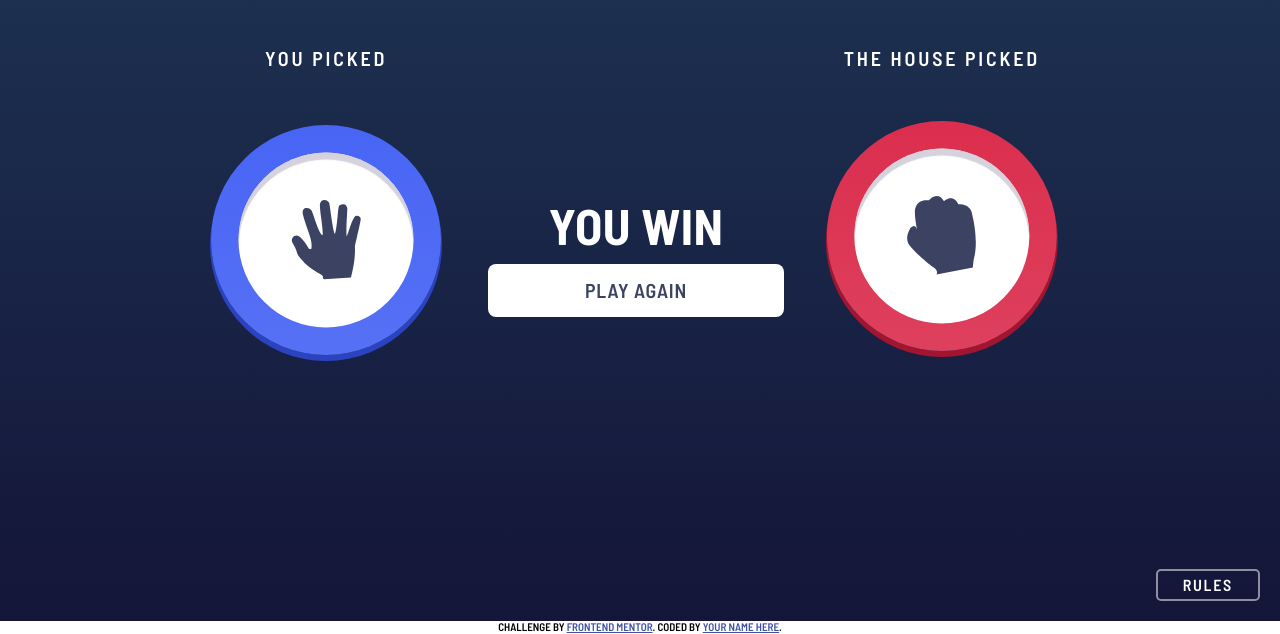
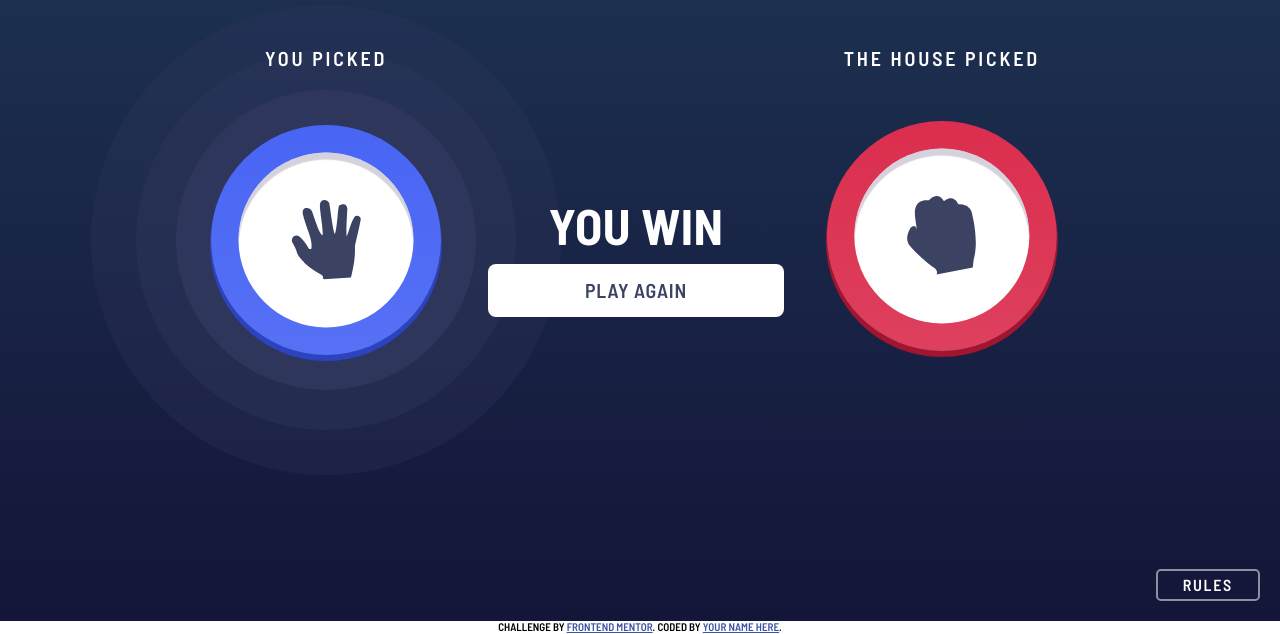
Before and after one commit to huzaifa-21/rock-paper-scissors-game, a plain HTML site: page index.html in a window 1280 px wide. Both pictures are taken after a click on the element 533 px from the left and 318 px from the top of the page. Shown: the part 179-813 px from the top of the page. Drawn offline with Linux system fonts and the light colour scheme.

```diff
--- a/main.js
+++ b/main.js
@@ -11,8 +11,8 @@ let paper = document.querySelector(".paper");
 let scissors = document.querySelector(".scissors");
 
 //score
-let score = document.querySelector(".score span")
-score.innerHTML = localStorage.getItem("counter")
+let score = document.querySelector(".score span");
+score.innerHTML = localStorage.getItem("counter");
 
 
 rules.onclick = () => { rules.className = "rules open"; };
@@ -27,8 +27,8 @@ scissors.onclick = function () {
 rock.onclick = function () {
   step2(rock);
 };
-// step2(rock);
-// choices destructring
+
+
 let [paperImg, scissorsImg, rockImg] = ["images/icon-paper.svg", "images/icon-scissors.svg", "images/icon-rock.svg"];
 
 
@@ -37,11 +37,12 @@ function step2(theChoice) {
   let name = theChoice.getAttribute("data-name");
   playGround.innerHTML = `<div class="comapring">
         <div class="person-choice">
-          you picked
+          <span>you picked</span>
           <div class="the-choice" data-choice="${name}" >
             <img src="images/icon-${name}.svg" alt="">
             <div class="white"></div>
             <div class="${name}-linear"></div>
+            <div class="circle"></div>
           </div>
         </div>
         <div class="result">
@@ -61,7 +62,7 @@ function step2(theChoice) {
 
     comparing(personChoice, computerChoice);
 
-  }, 2000);
+  }, 1550);
 
 }
 
@@ -73,13 +74,13 @@ function computerChoice() {
 
   let randomChoice = computerChoices[Math.floor(Math.random() * computerChoices.length)];
 
-  computer.innerHTML = ` the house picked
+  computer.innerHTML = ` <span>the house picked</span>
           <div class="the-choice fixing" data-choice="${randomChoice.name}">
             <img src="images/icon-${randomChoice.name}.svg" alt="">
             <div class="white"></div>
             <div class="${randomChoice.name}-linear"></div>
+            <div class="circle"></div>
           </div>`;
-  console.log(randomChoice);
 };
 
 function comparing(personChoice, computerChoice) {
@@ -121,22 +122,33 @@ function youWin() {
   let againButton = document.querySelector(".play");
   againButton.onclick = () => { playAgain(); };
   ++score.innerHTML;
-  localStorage.setItem("counter", score.innerHTML)
+  let personChoiceCircle = document.querySelector(".person-choice .circle");
+  personChoiceCircle.style.opacity = "1";
+  result.style.width = "300px";
+  result.style.marginLeft = "41px";
+  localStorage.setItem("counter", score.innerHTML);
 }
 
 function youLost() {
   let result = document.querySelector(".result");
+  result.setAttribute("data-winner", "computer");
   result.innerHTML = `<div class="case">you <span class="status">lost</span> </div>
           <div class="play">play again</div>`;
   let againButton = document.querySelector(".play");
   againButton.onclick = () => { playAgain(); };
-  --score.innerHTML
-  localStorage.setItem("counter", score.innerHTML)
+  if (score.innerHTML > 0) { --score.innerHTML; };
+  let computerChoiceCircle = document.querySelector(".computer-choice .circle");
+  computerChoiceCircle.style.opacity = "1";
+  result.style.width = "300px";
+  result.style.marginLeft = "41px";
+  localStorage.setItem("counter", score.innerHTML);
 }
 
 function draw() {
   let result = document.querySelector(".result");
   result.innerHTML = `<div class="case"><span class="status">draw</span> </div>`;
+  result.style.width = "300px";
+  result.style.marginLeft = "41px";
   setTimeout(() => { playAgain(); }, 2000);
 }
 
@@ -172,7 +184,3 @@ function playAgain() {
     step2(rock);
   };
 }
-
-// console.log(rock.img);
-// console.log(paper);
-// console.log(scissors);
--- a/main.scss
+++ b/main.scss
@@ -26,9 +26,10 @@ $headerOutLine: hsl(217, 16%, 45%);
   position: absolute;
   width: 470px;
   height: 470px;
-  background-color: #2a335240;
+  background-color: #30375d4a;
   z-index: -4;
   border-radius: 50%;
+  transition-duration: 1.4s;
   &::before,
   &::after {
     @extend %center;
@@ -37,13 +38,13 @@ $headerOutLine: hsl(217, 16%, 45%);
     border-radius: 50%;
   }
   &::before {
-    background-color: #2a335274;
+    background-color: #30375d67;
     z-index: -7;
     width: 380px;
     height: 380px;
   }
   &::after {
-    background-color: #2a3352;
+    background-color: #30375d;
     z-index: -6;
     width: 300px;
     height: 300px;
@@ -166,7 +167,7 @@ ul {
     position: relative;
     width: fit-content;
     margin: auto;
-    transition-duration: .5s;
+    transition-duration: 0.5s;
     .traingle {
       position: relative;
       margin-top: 100px;
@@ -229,6 +230,7 @@ ul {
       margin-top: 50px;
       gap: 60px;
       font-size: 20px;
+      transition-duration: 1s;
       .rock-linear {
         width: 230px;
         height: 230px;
@@ -253,9 +255,9 @@ ul {
       }
       .person-choice {
         .circle {
-          display: none;
+          opacity: 0;
         }
-        >span {
+        > span {
           position: relative;
           z-index: 10;
         }
@@ -273,7 +275,7 @@ ul {
       }
       .computer-choice {
         .circle {
-          display: initial;
+          opacity: 0;
         }
         > span {
           position: relative;
@@ -311,8 +313,9 @@ ul {
       .result {
         position: relative;
         z-index: 10;
-        flex: 1%;
-        margin-left: 41px;
+        width: 0;
+        overflow: hidden;
+        margin-left: 0;
         margin-top: 150px;
         text-align: center;
         transition-duration: 1s;
@@ -380,6 +383,8 @@ ul {
 }
 
 /*animations section */
-@keyframes blinkingCircles {
-
+@keyframes circles {
+  100% {
+    opacity: 1;
+  }
 }
```
Also changed, not shown: index.html (+24 -0 lines), main.css, 1 other file.
